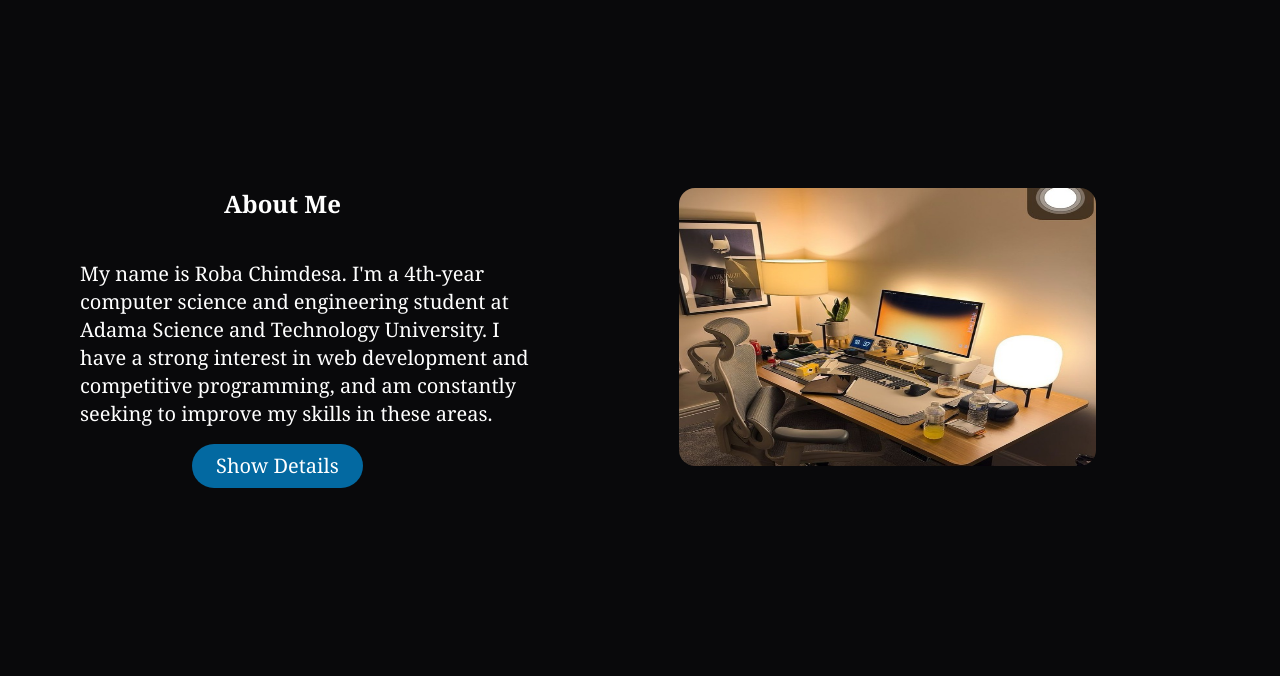
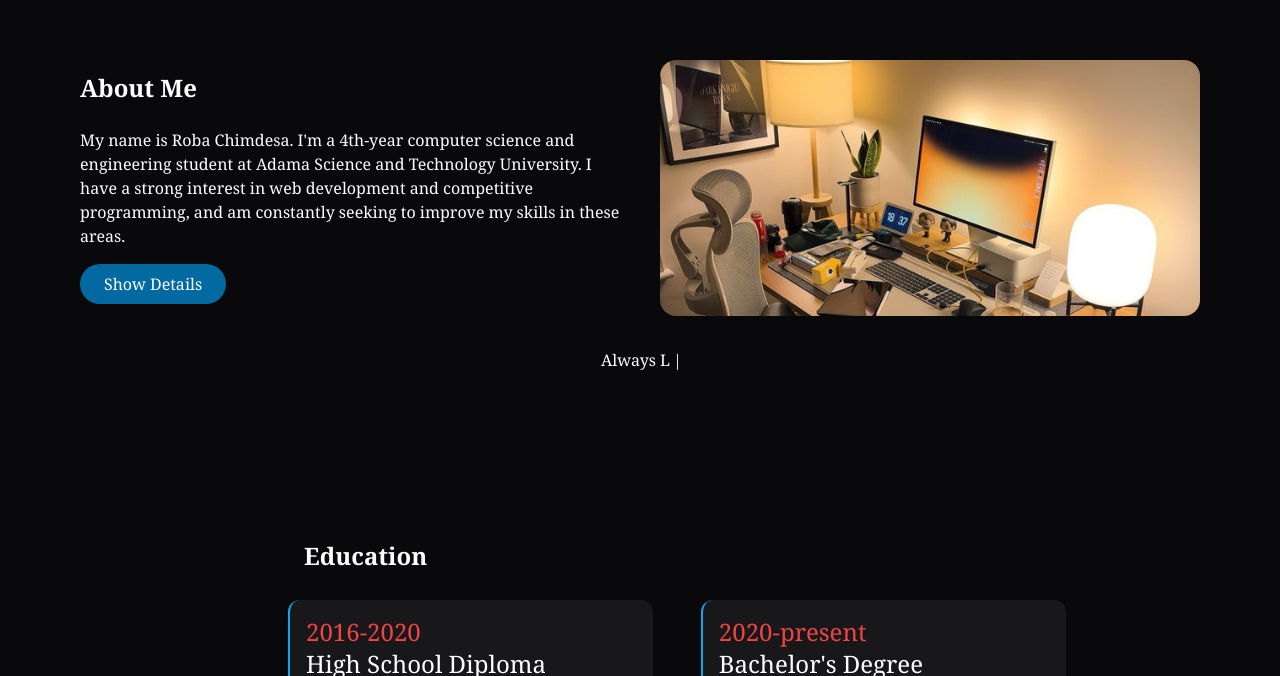
Before and after one commit to RobaChimdesa/About_Me, a React (Vite) app: page / in a window 1280 px wide. Shown: the part 884-1560 px from the top of the page. Built offline with nearby package versions, Linux system fonts and the light colour scheme.

Commit message:
Update About.jsx

```diff
--- a/src/Components/About/About.jsx
+++ b/src/Components/About/About.jsx
@@ -1,75 +1,153 @@
-import { useState } from 'react'
-import { Typewriter } from 'react-simple-typewriter'
-import { about } from '../../assets'
+// import { useState } from 'react'
+// import { Typewriter } from 'react-simple-typewriter'
+// import { about } from '../../assets'
 
-const About = () => {
-  const [showmore, setShowmore] = useState(false);
-  const discriptin = (
-    <p>
-      My passion for learning and my drive to succeed make me a dedicated and
-      motivated computer science and engineering student. With my strong
-      foundation in web development and competitive programming, I’m
-      well-positioned to excel in his future career as a computer science.
-    </p>
-  );
-  const handleshow = () => {
-    setShowmore(!showmore);
-  };
-  return (
+// const About = () => {
+//   const [showmore, setShowmore] = useState(false);
+//   const discriptin = (
+//     <p>
+//       My passion for learning and my drive to succeed make me a dedicated and
+//       motivated computer science and engineering student. With my strong
+//       foundation in web development and competitive programming, I’m
+//       well-positioned to excel in his future career as a computer science.
+//     </p>
+//   );
+//   const handleshow = () => {
+//     setShowmore(!showmore);
+//   };
+//   return (
 
-    <section id='about' className='w-full h-[800px] px-20 items-center  '>
+//     <section id='about' className='w-full h-[800px] px-20 items-center  '>
 
 
 
-        <div className=' md:flex md:gap-36 '>
-        <div className=" w-1/2 ">
-          <div className=" md:mt-48 text-xl">
-          <h1 className="text-xl md:text-2xl font-bold mt-4 md:mx-36 mb-10">
+//         <div className=' md:flex md:gap-36 '>
+//         <div className=" w-1/2 ">
+//           <div className=" md:mt-48 text-xl">
+//           <h1 className="text-xl md:text-2xl font-bold mt-4 md:mx-36 mb-10">
+//           About Me
+//         </h1>
+//             <div className='flex sm:w-[350px]'>
+//             <p className="text-left flex-grow ">
+//               My name is Roba Chimdesa. I'm a 4th-year computer science and engineering student at Adama Science and Technology University. I
+//               have a strong interest in web development and competitive
+//               programming, and am constantly seeking to improve my skills in
+//               these areas.
+//             </p>
+//             <p className="flex-grow text-left  hidden">
+//               {" "}
+//               I'm a self-motivated learner who is eager to explore new
+//               technologies and programming languages. I enjoy taking on new
+//               challenges and solving complex problems, which has led me to
+//               develop a keen interest in competitive programming.
+//             </p>{" "}
+//             </div>
+//             <button
+//               onClick={handleshow}
+//               className=" bg-sky-700 hover:bg-sky-500 sm:hidden px-10 md:p-2 md:px-6 rounded-3xl my-4 mx-28 "
+//             >
+//               {showmore ? "Hide" : "Show"} Details
+//             </button>
+//             {showmore && discriptin}
+//           </div>
+
+//         </div>
+
+
+
+//         <div className="mt-10 md:mt-48">
+
+
+//          <img src={about} alt="aboutimage" className="h-[250px] w-full md:w-4/5 md:h-4/6  rounded-2xl  transition ease-in-out delay-150  hover:-translate-x-1 hover:scale-y-110  duration-500" />
+//        </div>
+
+//         </div>
+
+//         </section>
+
+//   );
+
+
+
+
+// }
+
+// export default About
+
+
+
+import { useState } from 'react';
+import { Typewriter } from 'react-simple-typewriter';
+import { about } from '../../assets';
+
+const About = () => {
+  const [showMore, setShowMore] = useState(false);
+
+  const description = (
+    <p className='mt-4'>
+      My passion for learning and my drive to succeed make me a dedicated and
+      motivated computer science and engineering student. With a strong
+      foundation in web development and competitive programming, I’m
+      well-positioned to excel in my future career in computer science.
+    </p>
+  );
+
+  const handleShow = () => {
+    setShowMore(!showMore);
+  };
+
+  return (
+    <section id='about' className='w-full py-16 px-4 md:px-20'>
+      <div className='flex flex-col md:flex-row md:gap-10 items-center'>
+        <div className="w-full md:w-1/2">
+          <h1 className="text-xl md:text-2xl font-bold mb-6 text-center md:text-left">
             About Me
           </h1>
-            <div className='flex sm:w-[350px]'>
-            <p className="text-left flex-grow ">
-              My name is Roba Chimdesa. I'm a 4th-year computer science and engineering student at Adama Science and Technology University. I
+          <p className="text-left mb-4">
+            My name is Roba Chimdesa. I'm a 4th-year computer science and
+            engineering student at Adama Science and Technology University. I
             have a strong interest in web development and competitive
             programming, and am constantly seeking to improve my skills in
             these areas.
           </p>
-            <p className="flex-grow text-left  hidden">
-              {" "}
+          {showMore && (
+            <p className="flex-grow text-left mb-4">
               I'm a self-motivated learner who is eager to explore new
               technologies and programming languages. I enjoy taking on new
               challenges and solving complex problems, which has led me to
               develop a keen interest in competitive programming.
-            </p>{" "}
+            </p>
+          )}
+          <button
+            onClick={handleShow}
+            className="bg-sky-700 hover:bg-sky-500 transition px-6 py-2 rounded-full mx-auto md:mx-0"
+          >
+            {showMore ? "Hide" : "Show"} Details
+          </button>
         </div>
-            <button
-              onClick={handleshow}
-              className=" bg-sky-700 hover:bg-sky-500 sm:hidden px-10 md:p-2 md:px-6 rounded-3xl my-4 mx-28 "
-            >
-              {showmore ? "Hide" : "Show"} Details
-            </button>
-            {showmore && discriptin}
+        <div className="mt-10 md:mt-0 md:w-1/2">
+          <img
+            src={about}
+            alt="About Me"
+            className="h-64 w-full object-cover rounded-2xl
+                       transition ease-in-out delay-150 hover:-translate-x-1
+                       hover:scale-y-110 duration-500"
+          />
         </div>
+      </div>
+      <div className="w-full mt-8 text-center">
+        <Typewriter
+          words={['Always Learning', 'Always Improving']}
+          loop={Infinity}
+          cursor
+          cursorStyle='|'
+          typeSpeed={70}
+          deleteSpeed={50}
+          delaySpeed={1000}
+        />
+      </div>
+    </section>
+  );
+};
 
-        </div>
-
-
-
-        <div className="mt-10 md:mt-48">
-
-
-         <img src={about} alt="aboutimage" className="h-[250px] w-full md:w-4/5 md:h-4/6  rounded-2xl  transition ease-in-out delay-150  hover:-translate-x-1 hover:scale-y-110  duration-500" />
-       </div>
-
-        </div>
-
-        </section>
-
-  );
-
-
-
-
-}
-
-export default About
+export default About;
```
Lines whose indentation alone changed are shown as unchanged.
